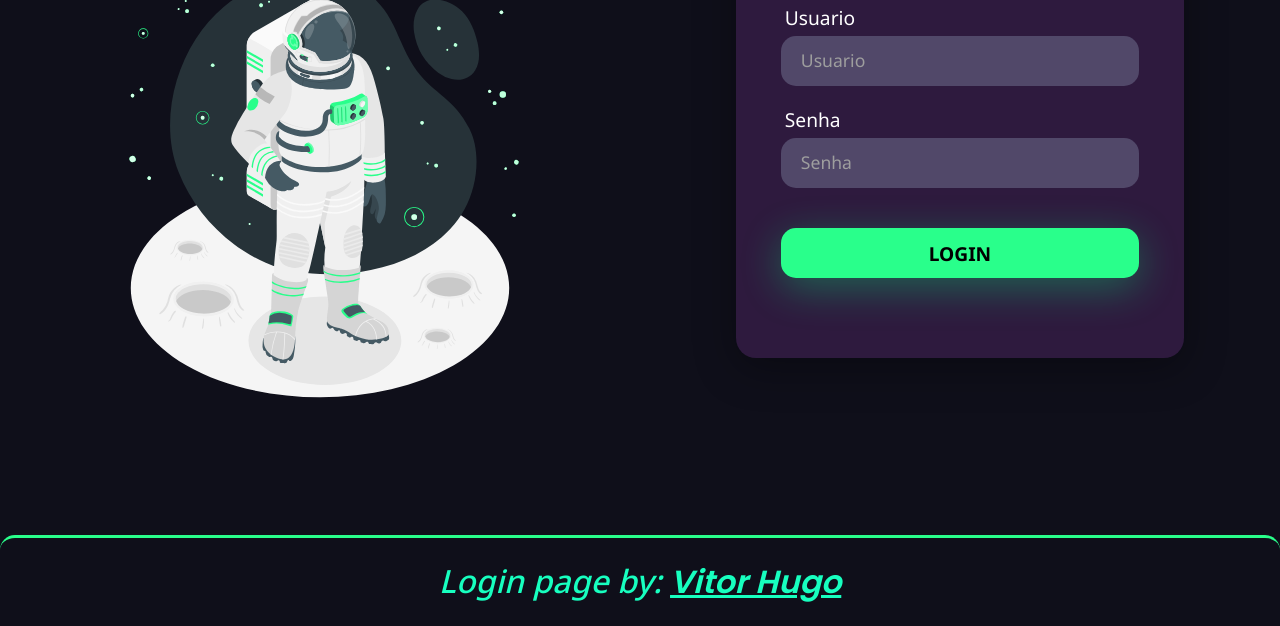
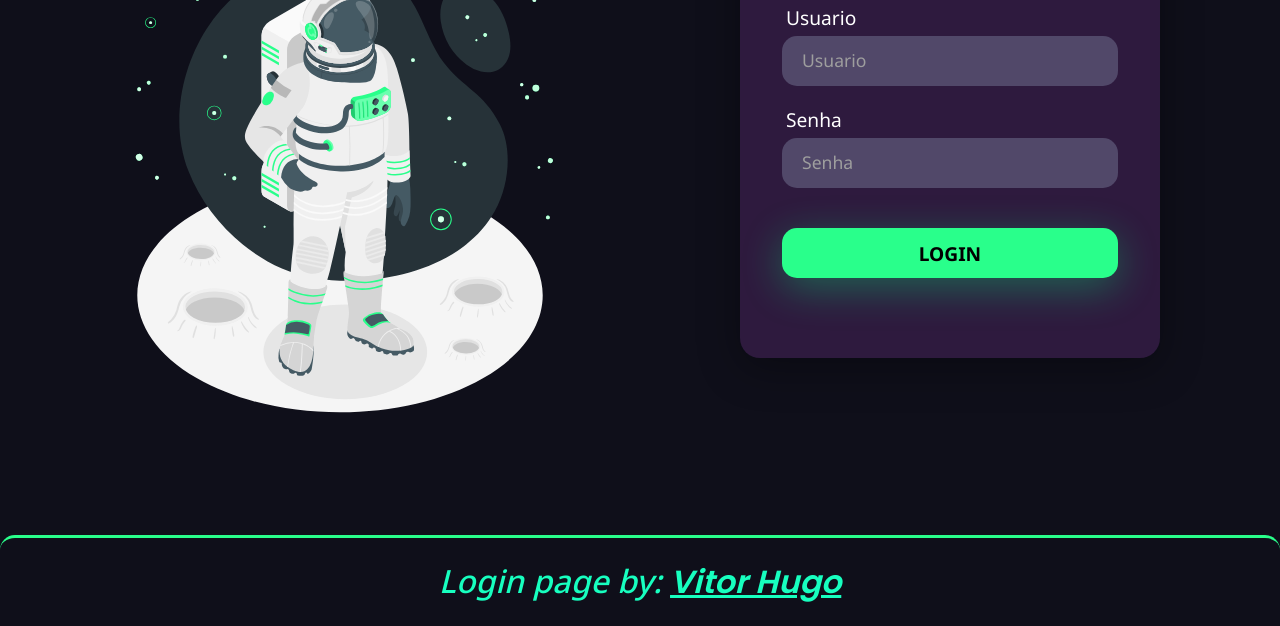
Before and after one commit to 888888b/Login-page, a plain HTML site: page index.html in a window 1280 px wide. Shown: the part 265-891 px from the top of the page. Drawn offline with Linux system fonts and the light colour scheme.

Commit message:
Pagina de Login

```diff
--- a/index.html
+++ b/index.html
@@ -4,7 +4,7 @@
 <head>
   <meta charset="utf-8">
   <meta name="viewport" content="width=device-width">
-  <title>replit</title>
+  <title>Login-page</title>
   <link href="style.css" rel="stylesheet" type="text/css" />
 </head>
 
@@ -14,7 +14,7 @@
     <article>
       <h1>Faça login</h1>
       <h1>E entre para o nosso time</h1>
-      <img src="astronautic.svg" alt="Astronautic">
+      <img src="/img/astronautic.svg" alt="Astronautic">
     </article>
 
     <aside>
@@ -33,6 +33,8 @@
   <footer>
     <p>Login page by: <span>Vitor Hugo</span></p>
   </footer>
+
+  <script src="script.js"></script>
 </body>
 
 </html>
--- a/style.css
+++ b/style.css
@@ -25,12 +25,14 @@ main{
 }
 
 article{
-  width: 50%;
+  width: calc(50% - 20px);
+  max-width: 600px;
   height: 100%;
   display: flex;
   justify-content: center;
   align-items: center;
   flex-direction: column;
+  padding: 0px 10px;
 }
 
 article > h1{
@@ -39,12 +41,13 @@ article > h1{
 }
 
 article > img{
-  width: 70%;
-  height: 70%;
+  width: 80%;
+  height: 80%;
 }
 
 aside{
   width: 50%;
+  max-width: 600px;
   height: 100%;
   display: flex;
 }
```
Also changed, not shown: img/astronautic.svg (renamed from astronautic.svg), script.js (added), 2 other files.
